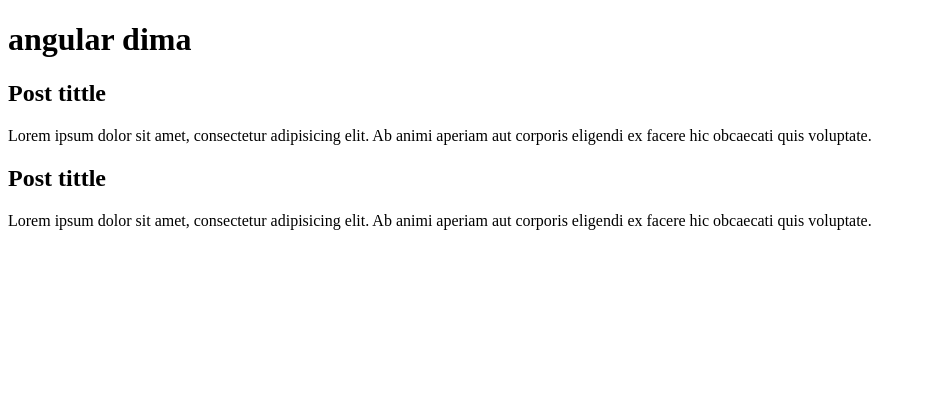
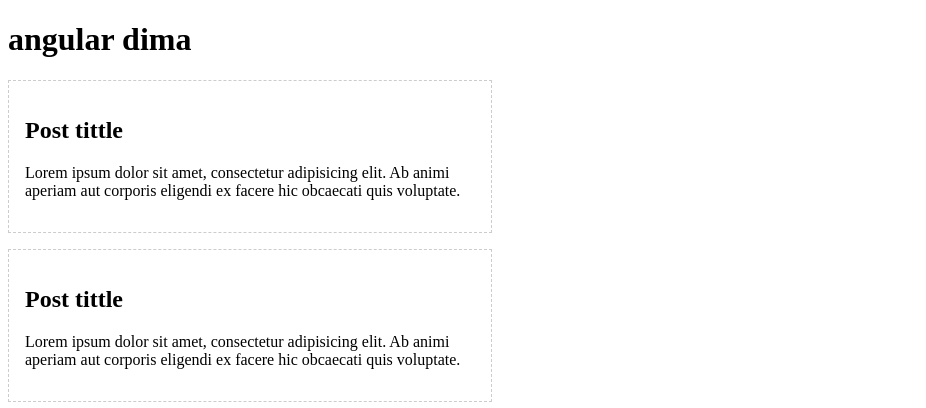
Before and after one commit to owin66/ang1, an Angular app: page / in a window 1280 px wide. Shown: the top 408 px of the page, without its empty margins (0-926 px from the left). Built offline with nearby package versions, Linux system fonts and the light colour scheme.

Commit message:
styles in component

```diff
--- a/src/app/post/post.component.html
+++ b/src/app/post/post.component.html
@@ -1,4 +1,4 @@
-<div>
+<div class = 'post'>
   <h2>Post tittle</h2>
   <p>Lorem ipsum dolor sit amet, consectetur adipisicing elit. Ab animi aperiam aut corporis eligendi ex facere hic obcaecati quis voluptate.</p>
 </div>
--- /dev/null
+++ b/src/app/post/post.component.scss
@@ -0,0 +1,6 @@
+.post{
+  width: 450px;
+  border:1px dashed #ccc;
+  padding: 1rem;
+  margin-bottom: 1rem;
+}
--- a/src/app/post/post.component.ts
+++ b/src/app/post/post.component.ts
@@ -2,7 +2,8 @@ import { Component } from '@angular/core';
 
 @Component({
   selector:'app-post',
-  templateUrl:'./post.component.html'
+  templateUrl:'./post.component.html',
+  styleUrls:['./post.component.scss']
 })
 
 export class PostComponent {}
```
